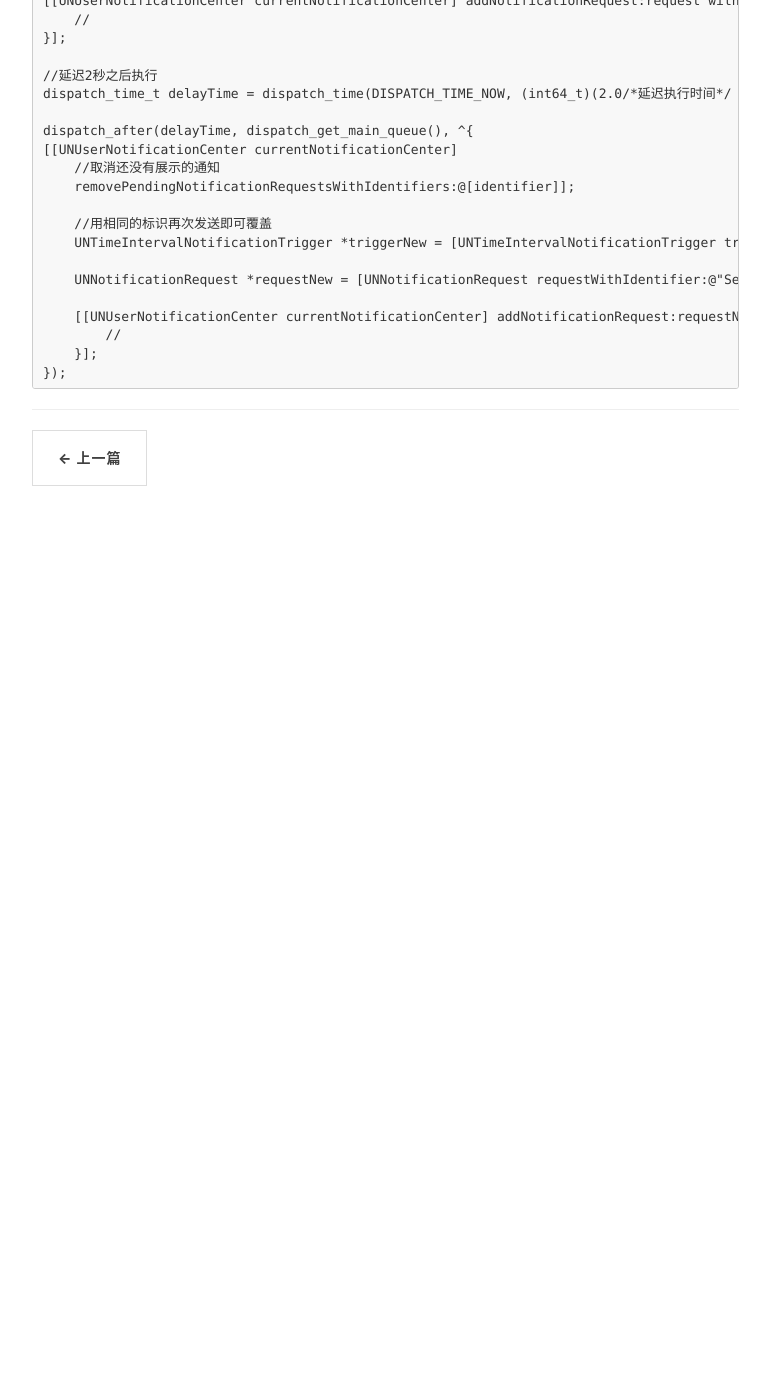
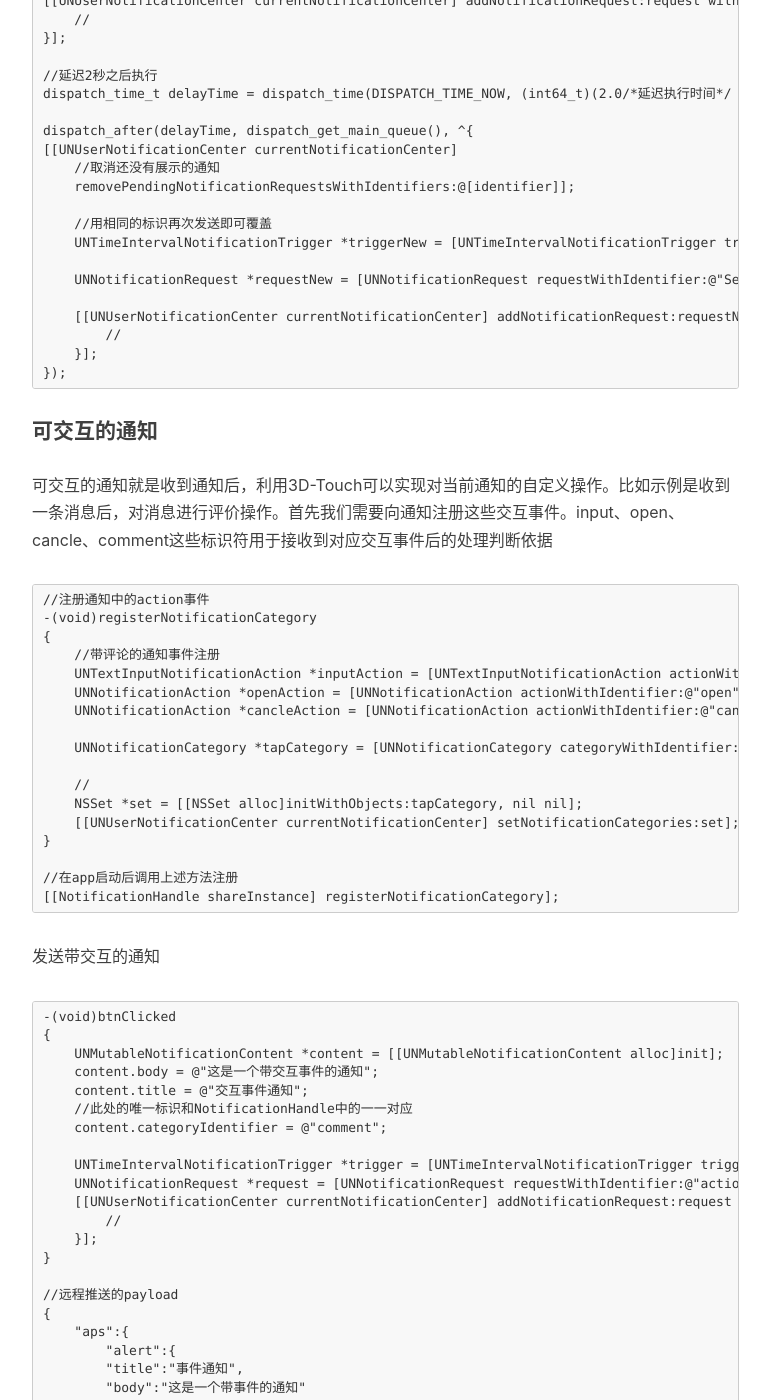
Before and after one commit to xttxqjfg/xttxqjfg.github.io, a Jekyll site: the page built from _posts/201706/2017-06-14-浅析iOS10通知.markdown, in a window 1280 px wide and 1400 px high, scrolled down 4803 px. Shown: the whole window, without its empty margins (233-1003 px from the left). Built offline with Jekyll 4.4.1, drawn with Linux system fonts in a browser that asks for light colours; nearby versions of some CDN libraries; comment, search, counter and statistics services are not loaded; before the commit the page ends 5433 px from its top, so only the background shows below that; some of the changed text lies outside the part shown.

Commit message:
no message

````diff
--- a/_posts/201706/2017-06-14-浅析iOS10通知.markdown
+++ b/_posts/201706/2017-06-14-浅析iOS10通知.markdown
@@ -202,3 +202,118 @@ dispatch_after(delayTime, dispatch_get_main_queue(), ^{
     }];
 });
 ```
+
+#### 可交互的通知
+
+可交互的通知就是收到通知后，利用3D-Touch可以实现对当前通知的自定义操作。比如示例是收到一条消息后，对消息进行评价操作。首先我们需要向通知注册这些交互事件。input、open、cancle、comment这些标识符用于接收到对应交互事件后的处理判断依据
+
+```
+//注册通知中的action事件
+-(void)registerNotificationCategory
+{
+    //带评论的通知事件注册
+    UNTextInputNotificationAction *inputAction = [UNTextInputNotificationAction actionWithIdentifier:@"input" title:@"评论" options:UNNotificationActionOptionForeground textInputButtonTitle:@"发送" textInputPlaceholder:@"请输入评论内容.."];
+    UNNotificationAction *openAction = [UNNotificationAction actionWithIdentifier:@"open" title:@"打开" options:UNNotificationActionOptionForeground];
+    UNNotificationAction *cancleAction = [UNNotificationAction actionWithIdentifier:@"cancle" title:@"取消" options:UNNotificationActionOptionDestructive];
+
+    UNNotificationCategory *tapCategory = [UNNotificationCategory categoryWithIdentifier:@"comment" actions:@[inputAction,openAction,cancleAction] intentIdentifiers:@[] options:UNNotificationCategoryOptionCustomDismissAction];
+
+    //
+    NSSet *set = [[NSSet alloc]initWithObjects:tapCategory, nil nil];
+    [[UNUserNotificationCenter currentNotificationCenter] setNotificationCategories:set];
+}
+
+//在app启动后调用上述方法注册
+[[NotificationHandle shareInstance] registerNotificationCategory];
+```
+
+发送带交互的通知
+
+```
+-(void)btnClicked
+{
+    UNMutableNotificationContent *content = [[UNMutableNotificationContent alloc]init];
+    content.body = @"这是一个带交互事件的通知";
+    content.title = @"交互事件通知";
+    //此处的唯一标识和NotificationHandle中的一一对应
+    content.categoryIdentifier = @"comment";
+
+    UNTimeIntervalNotificationTrigger *trigger = [UNTimeIntervalNotificationTrigger triggerWithTimeInterval:3 repeats:NO];
+    UNNotificationRequest *request = [UNNotificationRequest requestWithIdentifier:@"actionable" content:content trigger:trigger];
+    [[UNUserNotificationCenter currentNotificationCenter] addNotificationRequest:request withCompletionHandler:^(NSError * _Nullable error) {
+        //
+    }];
+}
+
+//远程推送的payload
+{
+    "aps":{
+        "alert":{
+        "title":"事件通知",
+        "body":"这是一个带事件的通知"
+        },
+    "category":"conment"  //标识这是一个交互通知，用于代理事件中获取后处理
+    }
+}
+```
+
+接收到交互通知的处理，收到通知后都会走didReceiveNotificationResponse这个方法
+
+```
+-(void)userNotificationCenter:(UNUserNotificationCenter *)center didReceiveNotificationResponse:(UNNotificationResponse *)response withCompletionHandler:(void (^)())completionHandler{
+    //收到推送的请求
+    UNNotificationRequest *request = response.notification.request;
+    //收到的内容
+    UNNotificationContent *content = request.content;
+    //收到用户的基本信息
+    NSDictionary *userInfo = content.userInfo;
+    //收到消息的角标
+    NSNumber *badge = content.badge;
+    //收到消息的body
+    NSString *body = content.body;
+    //收到消息的声音
+    UNNotificationSound *sound = content.sound;
+    //推送消息的副标题
+    NSString *subtitle = content.subtitle;
+    //推送消息的标题
+    NSString *title = content.title;
+
+    if ([response.notification.request.trigger isKindOfClass:[UNNotificationTrigger class]]) {
+        NSLog(@"点击了通知:%@\n",userInfo);
+    }
+    else{
+        NSLog(@"通知:{\nbody:%@，\ntitle:%@,\nsubtitle:%@,\nbadge：%@，\nsound：%@，\nuserInfo：%@}",body,title,subtitle,badge,sound,userInfo);
+    }
+
+    //处理消息的事件
+    NSString *category = content.categoryIdentifier;
+    if ([category isEqualToString:@"comment"]) {
+        [self handCommnet:response];
+    }
+
+    completionHandler();
+}
+
+-(void)handCommnet:(UNNotificationResponse *)response
+{
+    NSString *actionType = response.actionIdentifier;
+    NSString *textStr = @"";
+
+    if ([actionType isEqualToString:@"input"]) {
+        UNTextInputNotificationResponse *temp = (UNTextInputNotificationResponse *)response;
+        textStr = temp.userText;
+    }
+    else if ([actionType isEqualToString:@"open"])
+    {
+        textStr = @"open";
+    }
+    else if ([actionType isEqualToString:@"cancle"])
+    {
+        textStr = @"";
+    }
+
+    NSLog(@"你刚输入的内容是:%@",textStr);
+}
+```
+
+![](http://www.xttxqjfg.cn/img/201706/14/14003.png)
````
Also changed, not shown: img/201706/14/14003.png (added).
